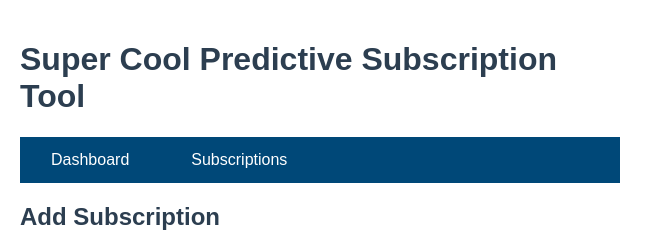
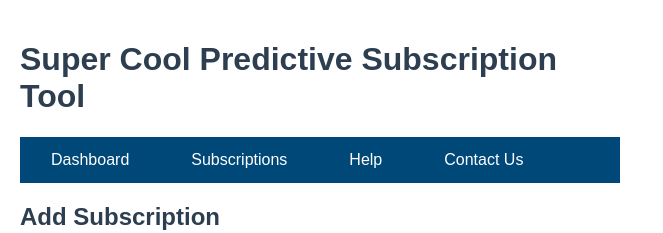
Before and after one commit to iSkewb/BreakFree, a React (Create React App) app in the folder predictive-subscription-tool/: page / in a window 1280 px wide. Shown: the top 233 px of the page, without its empty margins (0-663 px from the left). Built offline with nearby package versions, Linux system fonts and the light colour scheme.

Commit message:
Added more links

```diff
--- a/predictive-subscription-tool/src/components/NavBar.js
+++ b/predictive-subscription-tool/src/components/NavBar.js
@@ -11,9 +11,8 @@ const NavBar = () => {
         <ul>
             <li><a href="/dashboard">Dashboard</a></li>
             <li><a href="/add-subscription">Subscriptions</a></li>
-            {/* <li><a href="qualifications.html">Qualifications</a></li>
-            <li><a href="service.html">Service</a></li>
-            <li><a href="genai.html">General AI Page</a></li> */}
+            <li><a href="/help">Help</a></li>
+            <li><a href="/contact-us">Contact Us</a></li>
         </ul>
     </div>
   );
```
